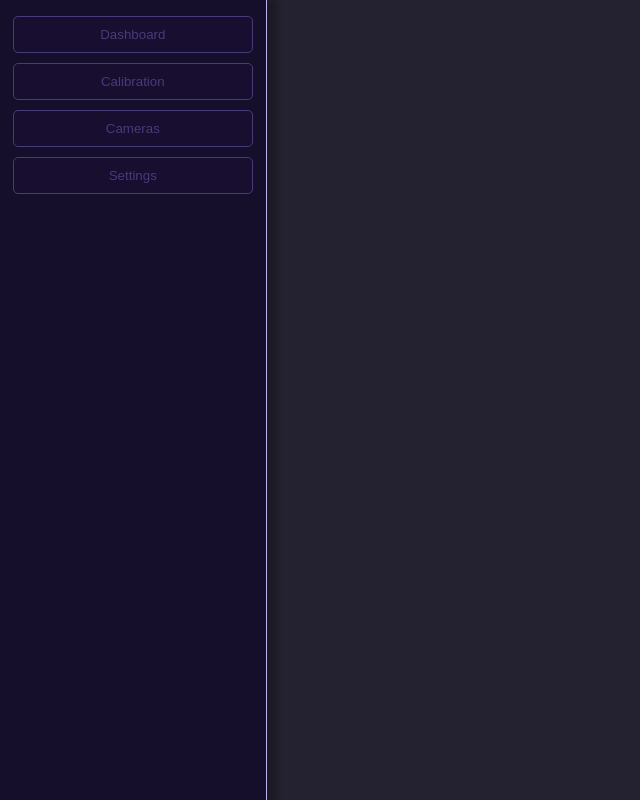
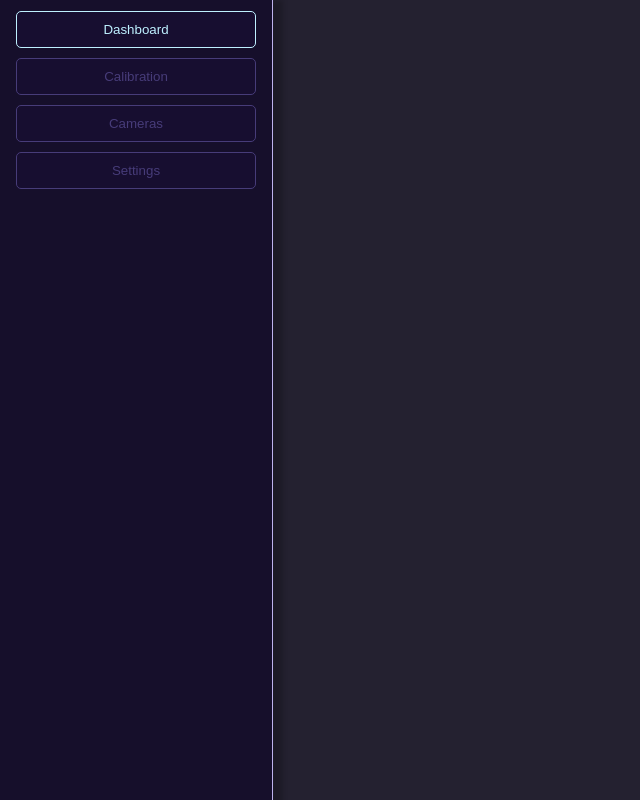
Before and after one commit to walledlakerobotics/308-OCCRA-2025-Vision, a Svelte app in the folder src/dashboard/: page / in a window 1280 px wide. Shown: the whole page, without its empty margins (0-640 px from the left). Built offline with nearby package versions, Linux system fonts and the light colour scheme.

Commit message:
Added page selection

```diff
--- a/src/dashboard/src/App.svelte
+++ b/src/dashboard/src/App.svelte
@@ -1,11 +1,49 @@
+<script lang="ts">
+  import Dashboard from "./Dashboard.svelte";
+
+  let selected = $state("Dashboard");
+</script>
+
 <nav>
   <ul>
-    <li><button>Dashboard</button></li>
-    <li><button>Calibration</button></li>
-    <li><button>Cameras</button></li>
-    <li><button>Settings</button></li>
+    <li>
+      <button
+        class:selected={selected == "Dashboard"}
+        onclick={() => (selected = "Dashboard")}>Dashboard</button
+      >
+    </li>
+    <li>
+      <button
+        class:selected={selected == "Calibration"}
+        onclick={() => (selected = "Calibration")}>Calibration</button
+      >
+    </li>
+    <li>
+      <button
+        class:selected={selected == "Cameras"}
+        onclick={() => (selected = "Cameras")}>Cameras</button
+      >
+    </li>
+    <li>
+      <button
+        class:selected={selected == "Settings"}
+        onclick={() => (selected = "Settings")}>Settings</button
+      >
+    </li>
   </ul>
 </nav>
+
+<main>
+  {#if selected == "Dashboard"}
+    <Dashboard />
+  {:else if selected == "Calibration"}
+    <h1>Calibration</h1>
+  {:else if selected == "Cameras"}
+    <h1>Cameras</h1>
+  {:else if selected == "Settings"}
+    <h1>Settings</h1>
+  {/if}
+</main>
 
 <style>
   :root {
@@ -30,9 +68,7 @@
     position: fixed;
 
     margin: 0;
-    padding-left: 0.5%;
-    padding-right: 0.5%;
-    padding-bottom: 5%;
+    padding: 0.5rem;
 
     height: 100%;
     width: 2.5rem;
@@ -41,8 +77,8 @@
   }
 
   nav:hover {
-    padding-left: 1%;
-    padding-right: 1%;
+    padding-left: 1rem;
+    padding-right: 1rem;
     width: 15rem;
 
     button {
@@ -60,7 +96,8 @@
     border-width: 1.5px;
     border-radius: 100%;
 
-    margin-bottom: 5px;
+    margin-top: 2.5px;
+    margin-bottom: 2.5px;
 
     width: 100%;
     padding: 10px;
@@ -75,9 +112,14 @@
     border-color: var(--borderColor);
   }
 
-  nav button:active {
+  nav button:active,
+  nav button.selected {
+    border-color: var(--activeButton);
+  }
+
+  nav:hover button:active,
+  nav:hover button.selected {
     color: var(--activeButton);
-    border-color: var(--activeButton);
   }
 
   nav li {
@@ -85,4 +127,9 @@
 
     margin-bottom: 5px;
   }
+
+  main {
+    margin-left: 3.5rem;
+    padding-left: 0.5rem;
+  }
 </style>
--- /dev/null
+++ b/src/dashboard/src/Dashboard.svelte
@@ -0,0 +1 @@
+<h1>Dashboard</h1>
--- a/src/dashboard/src/app.css
+++ b/src/dashboard/src/app.css
@@ -2,6 +2,10 @@ body {
   background-color: var(--backgroundColor);
 
   height: 100vh;
+  padding: 0;
+}
+
+* {
   margin: 0;
   padding: 0;
 }
```
Also changed, not shown: src/dashboard/src/lib/Counter.svelte (deleted, +0 -10 lines), src/dashboard/src/assets/svelte.svg (deleted).
